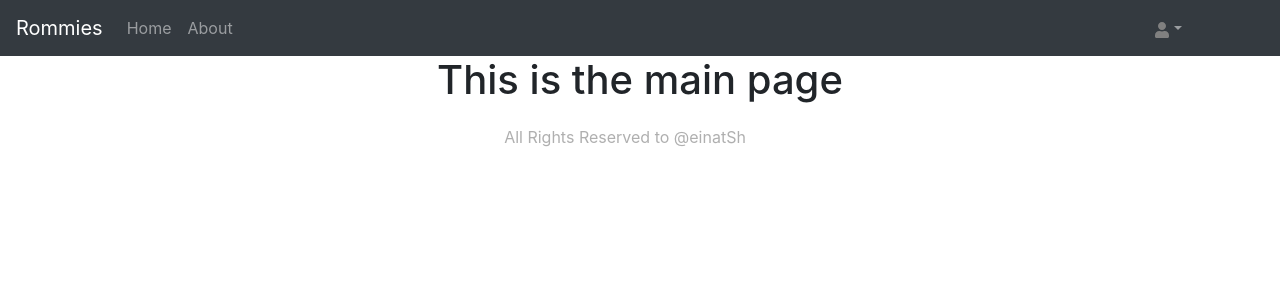
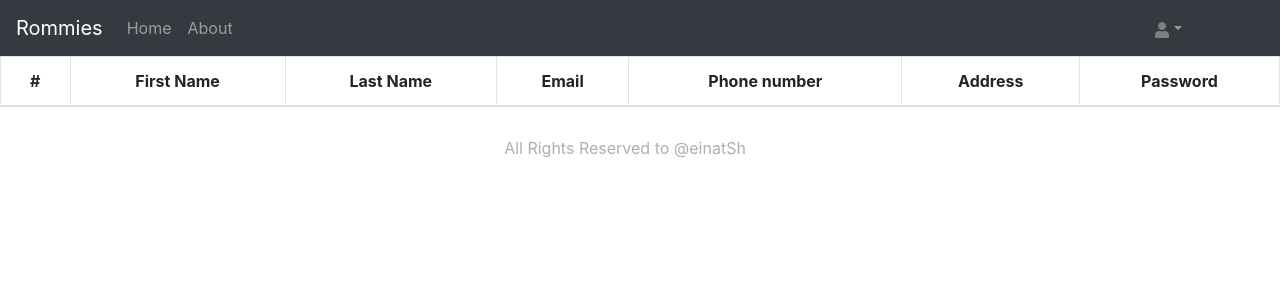
Before and after one commit to einatSh/MERN-Client, a React (Create React App) app: page /users in a window 1280 px wide. Shown: the top 300 px of the page. Built offline with nearby package versions, Linux system fonts and the light colour scheme.

Commit message:
added admin options - users table page

```diff
--- a/src/App.js
+++ b/src/App.js
@@ -8,15 +8,21 @@ import Home from './Components/MainPage/Home.js'
 import About from './Components/AboutPage/About.js'
 import Register from './Components/General/Register.js'
 import Login from './Components/General/Login.js'
+import Users from './Components/AdminOptions/Users.js'
 import {FaUser} from 'react-icons/fa'
 
 
 class App extends React.Component {
   constructor(props){
     super(props);
-    this.state = { isLoggedIn: false };
+    this.state = {
+      isLoggedIn: false,
+      isAdmin: false
+    };
     this.handleLogin = this.handleLogin.bind(this);
     this.handleLogout = this.handleLogout.bind(this);
+    this.handleAdminLogin = this.handleAdminLogin.bind(this);
+    this.handleAdminLogout = this.handleAdminLogout.bind(this);
   }
 
   handleLogin = () => {
@@ -26,6 +32,15 @@ class App extends React.Component {
   handleLogout = () => {
     this.setState({ isLoggedIn: false });
   }
+
+  handleAdminLogin = () => {
+    this.setState({ isAdmin: true });
+  }
+
+  handleAdminLogout = () => {
+    this.setState({ isAdmin: false });
+  }
+
   render() {
     return (
       <div className="App">
@@ -37,7 +52,7 @@ class App extends React.Component {
               <Nav.Link as={Link} to="/">Home</Nav.Link>
               <Nav.Link as={Link} to="/about">About</Nav.Link>
 
-              <LoginControl isLoggedIn={this.state.isLoggedIn} />
+              <LoginControl isLoggedIn={this.state.isLoggedIn} isAdmin={this.state.isAdmin} />
 
             </Nav>
           </Navbar.Collapse>
@@ -55,6 +70,10 @@ class App extends React.Component {
 
             <Route path="/login">
               <Login />
+            </Route>
+
+            <Route path="/users">
+              <Users />
             </Route>
 
             <Route path="/">
@@ -75,12 +94,23 @@ function LoginControl(props) {
     let addChild;
 
     if(props.isLoggedIn){
-      addChild =  <div>
-        <NavDropdown.Item as={Link} to="/option1">option 1</NavDropdown.Item>
-        <NavDropdown.Item as={Link} to="/option2">option 2</NavDropdown.Item>
-        <NavDropdown.Divider />
-        <NavDropdown.Item >Logout</NavDropdown.Item>
+      if(!props.isAdmin){
+        addChild =  <div>
+          <NavDropdown.Item as={Link} to="/option1">option 1</NavDropdown.Item>
+          <NavDropdown.Item as={Link} to="/option2">option 2</NavDropdown.Item>
+          <NavDropdown.Divider />
+          <NavDropdown.Item >Logout</NavDropdown.Item>
         </div>
+      }
+      else {
+        addChild =  <div>
+          <NavDropdown.Item as={Link} to="/option1">option 1</NavDropdown.Item>
+          <NavDropdown.Item as={Link} to="/option2">option 2</NavDropdown.Item>
+          <NavDropdown.Item as={Link} to="/users">Users Table</NavDropdown.Item>
+          <NavDropdown.Divider />
+          <NavDropdown.Item >Logout</NavDropdown.Item>
+        </div>
+      }
     }
     else{
       addChild = <div>
--- /dev/null
+++ b/src/Components/AdminOptions/Users.js
@@ -0,0 +1,24 @@
+import React from 'react';
+import {Table} from 'react-bootstrap';
+
+class Users extends React.Component {
+    render() {
+        return (
+            <Table striped bordered hover>
+                <thead>
+                    <tr>
+                        <th>#</th>
+                        <th>First Name</th>
+                        <th>Last Name</th>
+                        <th>Email</th>
+                        <th>Phone number</th>
+                        <th>Address</th>
+                        <th>Password</th>
+                    </tr>
+                </thead>
+            </Table>
+        );
+    }
+}
+
+export default Users;
```
